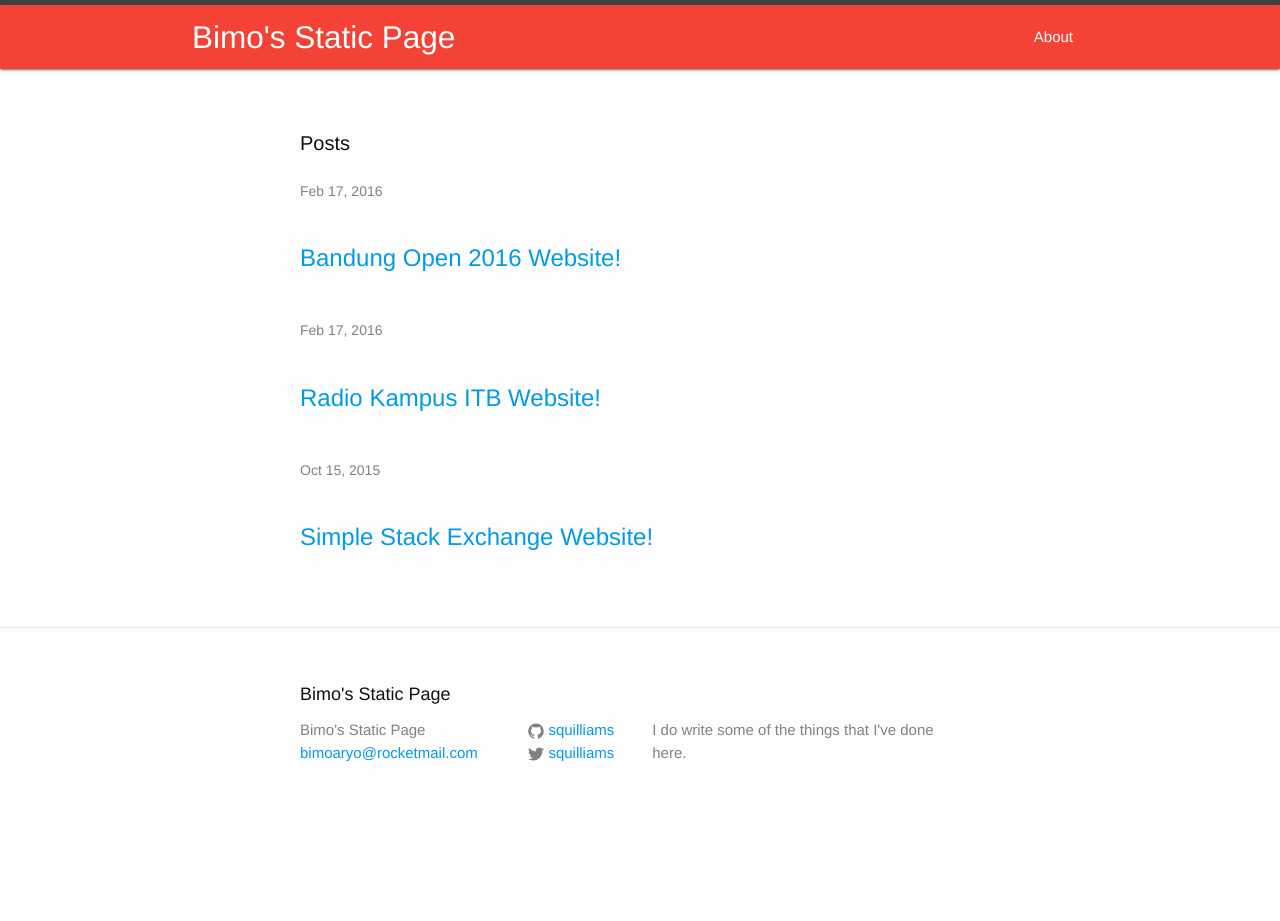
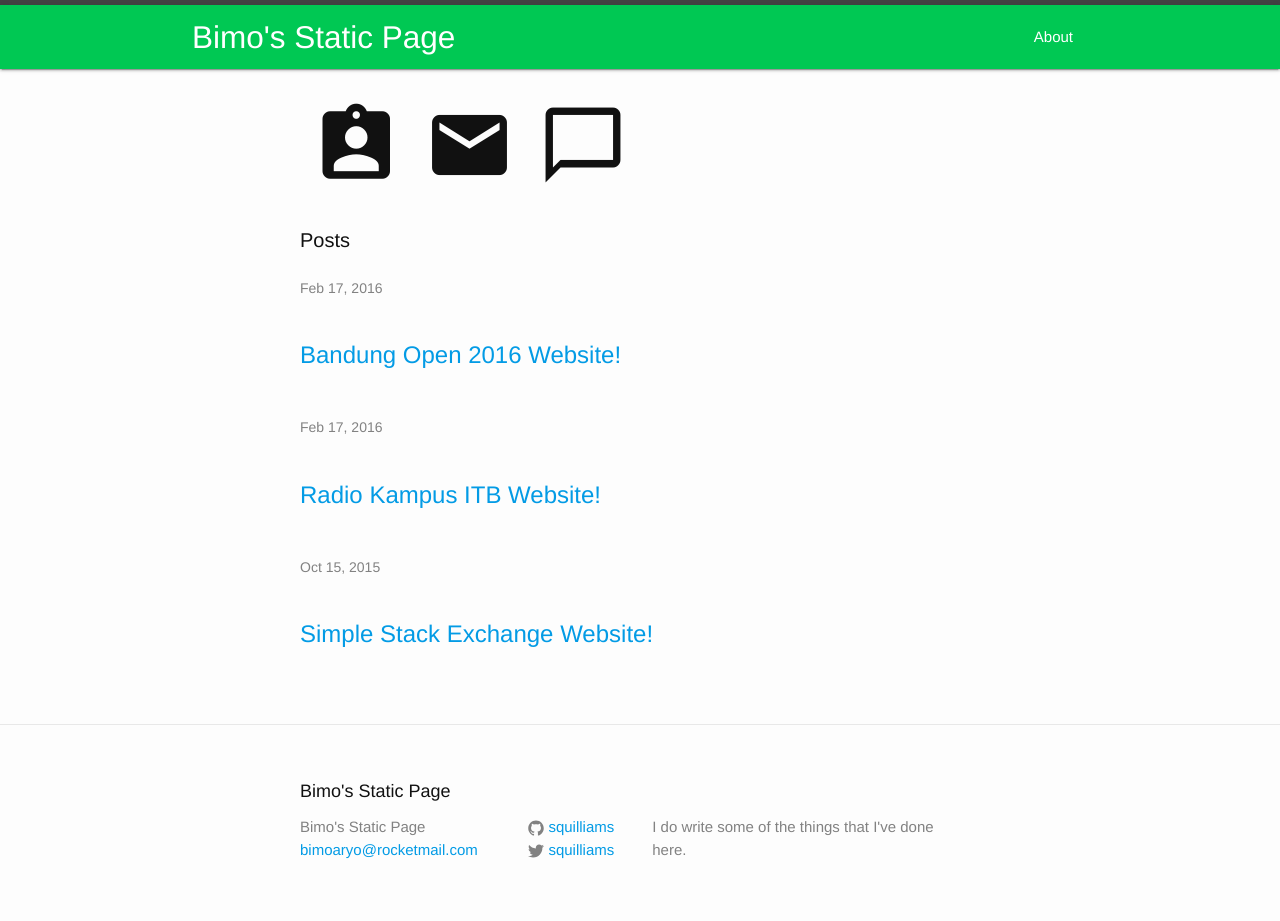
Before and after one commit to squilliams/squilliams.github.io, a Jekyll site: the page built from index.html, in a window 1280 px wide. Built offline with Jekyll 4.4.1, drawn with Linux system fonts in a browser that asks for light colours; nearby versions of some CDN libraries; before the commit the page ends 900 px from its top, so only the background shows below that.

Commit message:
add vizdat project

```diff
--- a/_includes/header.html
+++ b/_includes/header.html
@@ -1,6 +1,6 @@
 <header class="site-header">
 
-  <nav class="red" role="navigation">
+  <nav class="green accent-4" role="navigation">
     <div class="nav-wrapper container">
       <a id="logo-container" href="{{ site.baseurl }}/" class="brand-logo">Bimo's Static Page</a>
       <a href="#" data-activates="mobile-demo" class="button-collapse"><i class="material-icons">menu</i></a>
--- a/index.html
+++ b/index.html
@@ -1,8 +1,13 @@
 ---
 layout: default
 ---
+<div class="row">
+    <div class="col s2"><i class="large material-icons">assignment_ind</i></div>
+    <div class="col s2"><i class="large material-icons">email</i></div>
+    <div class="col s2"><i class="large material-icons">chat_bubble_outline</i></div>
+  </div>
+<div class="home">
 
-<div class="home">
   <h1 class="page-heading">Posts</h1>
 
   <ul class="post-list">
--- /dev/null
+++ b/vizdat/index.html
@@ -0,0 +1 @@
+<script type='text/javascript' src='https://us-east-1.online.tableau.com/javascripts/api/viz_v1.js'></script><div class='tableauPlaceholder' style='width: 1370px; height: 736px;'><object class='tableauViz' width='1370' height='736' style='display:none;'><param name='host_url' value='https%3A%2F%2Fus-east-1.online.tableau.com%2F' /> <param name='site_root' value='&#47;t&#47;bimo' /><param name='name' value='VisdatProject&#47;Dashboard1' /><param name='tabs' value='no' /><param name='toolbar' value='yes' /><param name='showShareOptions' value='true' /></object></div>
```
Also changed, not shown: 6 other files.
